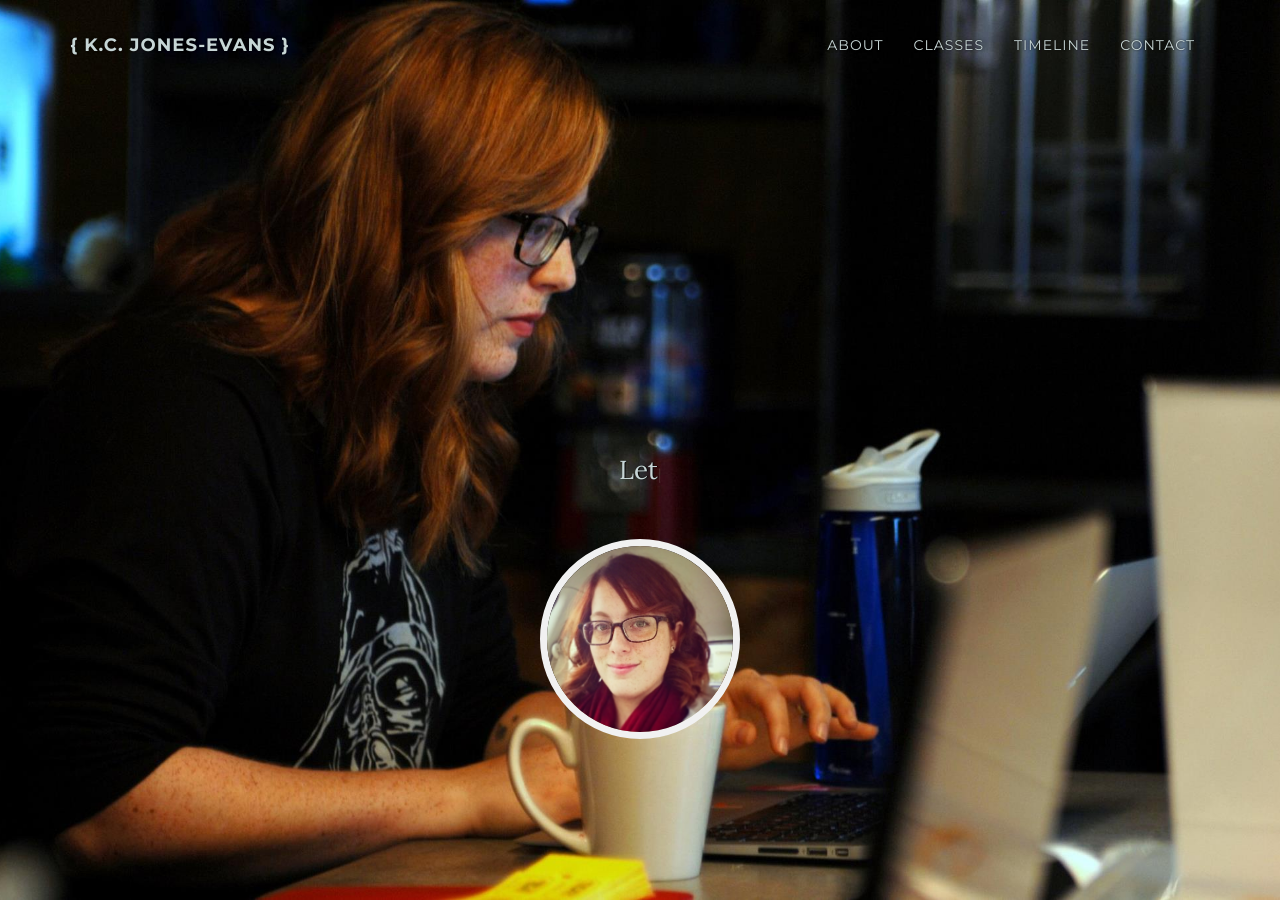
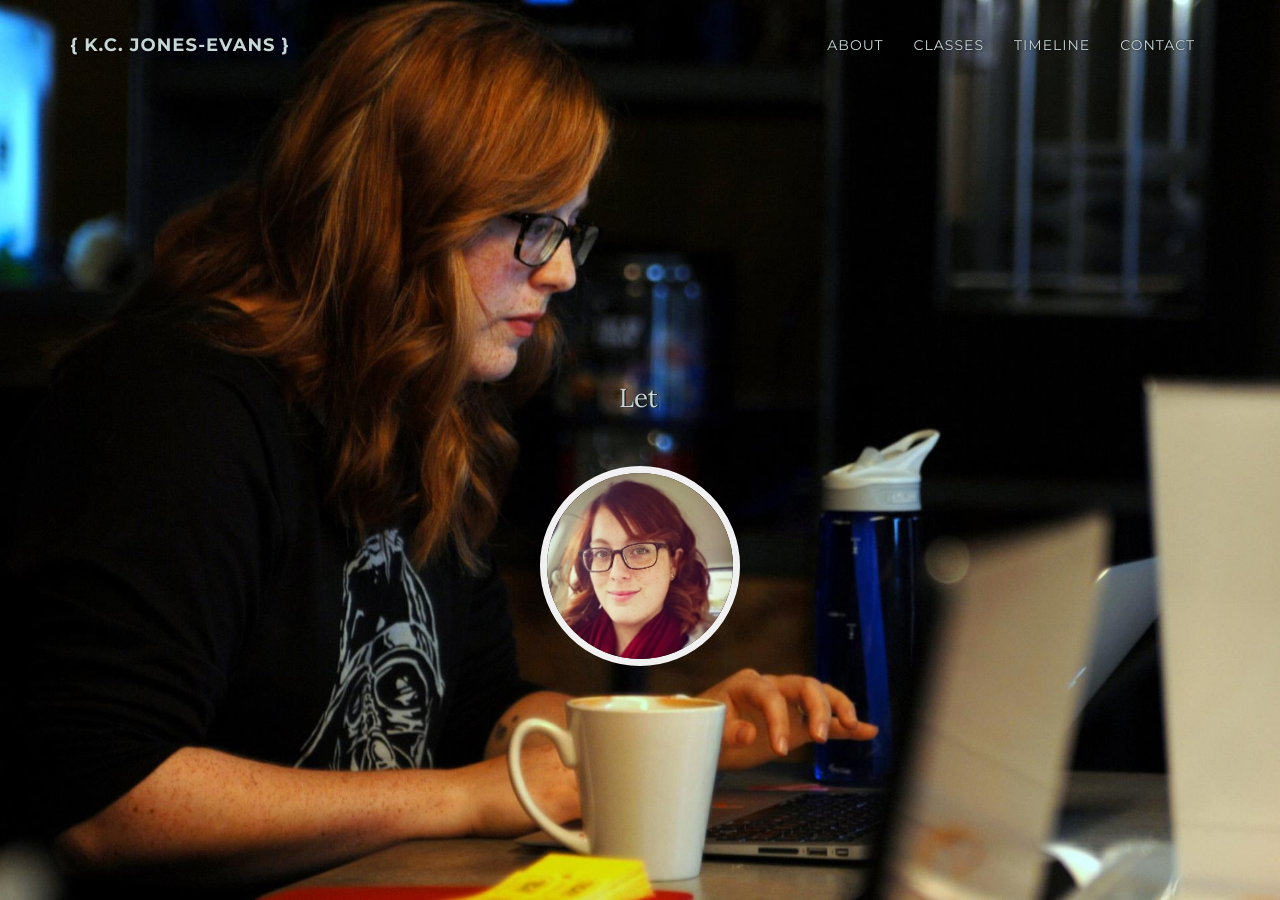
Before and after one commit to kcjonesevans/kcjonesevans.github.io, a Jekyll site: the page built from index.html, in a window 1280 px wide and 900 px high. Built offline with Jekyll 4.4.1, drawn with Linux system fonts in a browser that asks for light colours; nearby versions of some CDN libraries.

Commit message:
remove extra branding header to move photo up

```diff
--- a/_includes/header.html
+++ b/_includes/header.html
@@ -6,7 +6,6 @@
     <div class="container">
       <div class="row">
           <div class="col-md-10 col-md-offset-1">
-            <h1 class="brand-heading">&nbsp;</h1>
             <h1 class="brand-heading">&nbsp;</h1>
             <span class="intro-text">{{ content }}</span>
             <h5>&nbsp;</h5>
```
Also changed, not shown: 1 other file.
